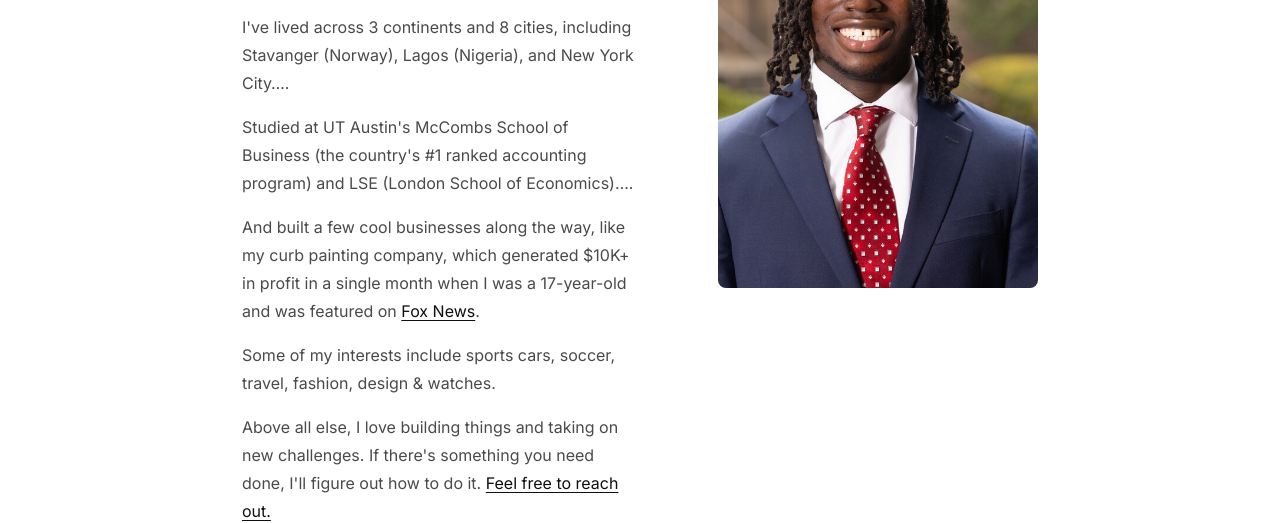
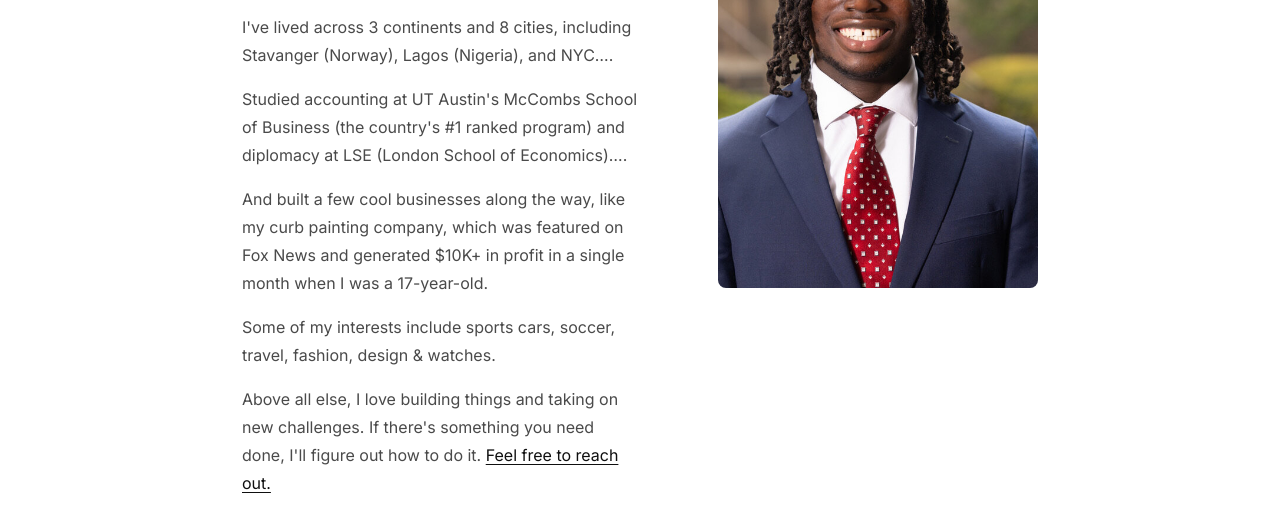
Before and after one commit to johnegharevba/Personal-Website, a plain HTML site: page index.html in a window 1280 px wide. Shown: the part 279-802 px from the top of the page. Drawn offline with Linux system fonts and the light colour scheme.

Commit message:
Revise personal background details in index.html
Updated text for clarity and conciseness in personal description.

```diff
--- a/index.html
+++ b/index.html
@@ -31,13 +31,13 @@
               I'm currently building OVAL, a personal CRM that revolutionizes the way people connect.
             </p>
             <p>
-              I've lived across 3 continents and 8 cities, including Stavanger (Norway), Lagos (Nigeria), and New York City….
+              I've lived across 3 continents and 8 cities, including Stavanger (Norway), Lagos (Nigeria), and NYC….
             </p>
             <p>
-              Studied at UT Austin's McCombs School of Business (the country's #1 ranked accounting program) and LSE (London School of Economics)….
+              Studied accounting at UT Austin's McCombs School of Business (the country's #1 ranked program) and diplomacy at LSE (London School of Economics)….
             </p>
             <p>
-              And built a few cool businesses along the way, like my curb painting company, which generated $10K+ in profit in a single month when I was a 17-year-old and was featured on <a href="https://www.fox26houston.com" target="_blank" rel="noopener">Fox News</a>.
+              And built a few cool businesses along the way, like my curb painting company, which was featured on Fox News and generated $10K+ in profit in a single month when I was a 17-year-old.
             </p>
             <p>
               Some of my interests include sports cars, soccer, travel, fashion, design &amp; watches.
```
